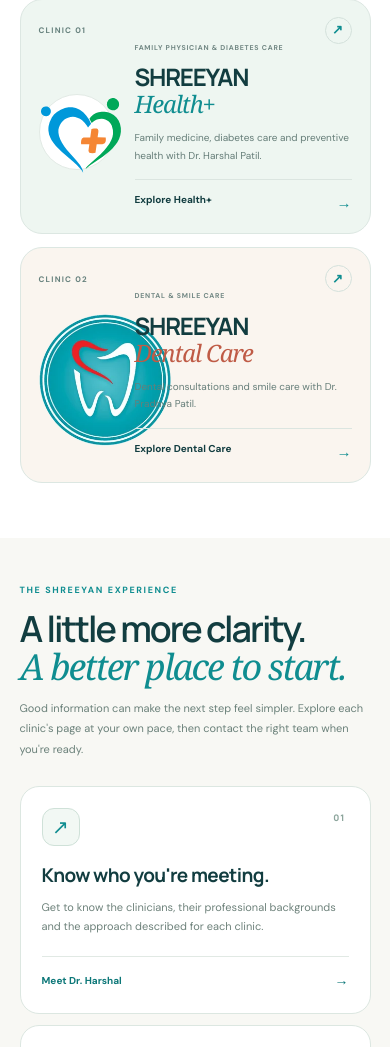
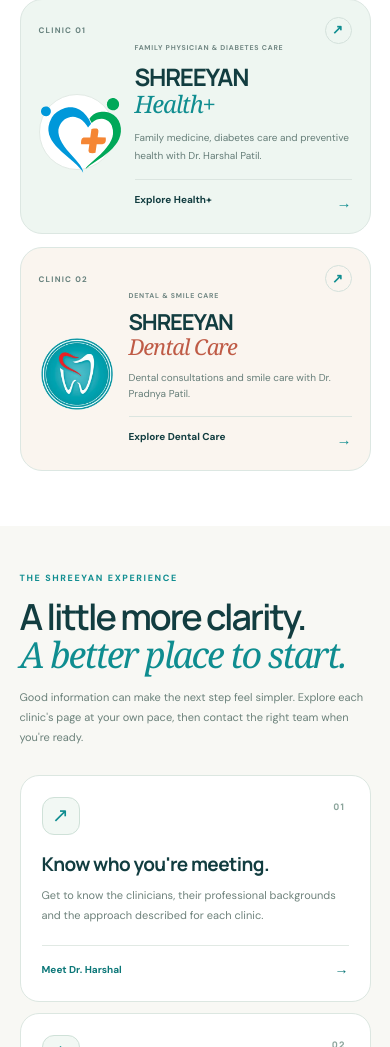
Before and after one commit to manyyuu/shreeyan, a plain HTML site: page index.html in a window 390 px wide. Shown: the part 1045-2092 px from the top of the page. Drawn offline with Linux system fonts and the light colour scheme.

Commit message:
Improve spacing and alignment on Dental Care homepage card

```diff
--- a/styles.css
+++ b/styles.css
@@ -1049,3 +1049,90 @@
 .welcome-page .dental-symbol-wrap{width:132px;height:132px;background:transparent;border:0;border-radius:0;box-shadow:none}
 .welcome-page .dental-symbol-wrap img{width:132px;height:132px;object-fit:contain;background:transparent}
 .welcome-page .welcome-location-dental .welcome-location-top img{width:42px;height:42px;object-fit:contain;background:transparent}
+
+
+/* Dental clinic card: restore breathing room between the emblem and copy */
+.dental-option{
+  grid-template-columns:128px minmax(0,1fr);
+  gap:28px;
+  min-height:306px;
+  padding:24px 26px;
+}
+.dental-option .dental-symbol-wrap{
+  grid-column:1;
+  width:112px;
+  height:112px;
+  margin-top:22px;
+  justify-self:center;
+  align-self:center;
+}
+.dental-option .dental-symbol-wrap img{
+  width:112px;
+  height:112px;
+  object-fit:contain;
+}
+.dental-option .welcome-card-content{
+  grid-column:2;
+  align-self:center;
+  padding:30px 8px 0 0;
+}
+.dental-option .welcome-card-content h3{
+  margin:9px 0 12px;
+  line-height:1.12;
+}
+.dental-option .welcome-card-content p{
+  margin:0 0 18px;
+  max-width:46ch;
+}
+
+@media(max-width:900px){
+  .dental-option{
+    grid-template-columns:94px minmax(0,1fr);
+    min-height:245px;
+    gap:18px;
+    padding:18px;
+  }
+  .dental-option .dental-symbol-wrap{
+    width:86px;
+    height:86px;
+    margin-top:30px;
+  }
+  .dental-option .dental-symbol-wrap img{
+    width:86px;
+    height:86px;
+  }
+  .dental-option .welcome-card-content{
+    grid-column:2;
+    padding:26px 0 0;
+  }
+}
+@media(max-width:620px){
+  .dental-option{
+    grid-template-columns:76px minmax(0,1fr);
+    gap:14px;
+    min-height:220px;
+    padding:18px;
+  }
+  .dental-option .dental-symbol-wrap{
+    width:72px;
+    height:72px;
+    margin-top:30px;
+  }
+  .dental-option .dental-symbol-wrap img{
+    width:72px;
+    height:72px;
+  }
+  .dental-option .welcome-card-content{
+    grid-column:2;
+    padding-top:25px;
+  }
+  .dental-option .welcome-card-content h3{
+    font-size:22px;
+    margin:8px 0 10px;
+  }
+  .dental-option .welcome-card-content p{
+    font-size:10px;
+    line-height:1.6;
+    margin-bottom:14px;
+  }
+}
```
